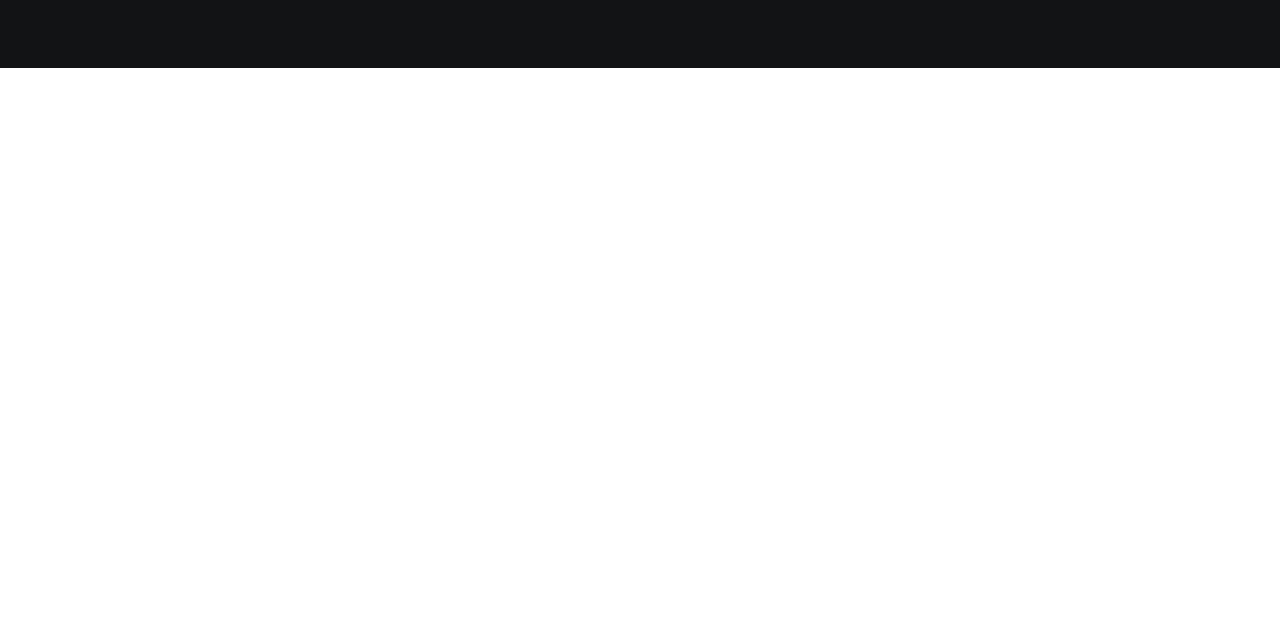
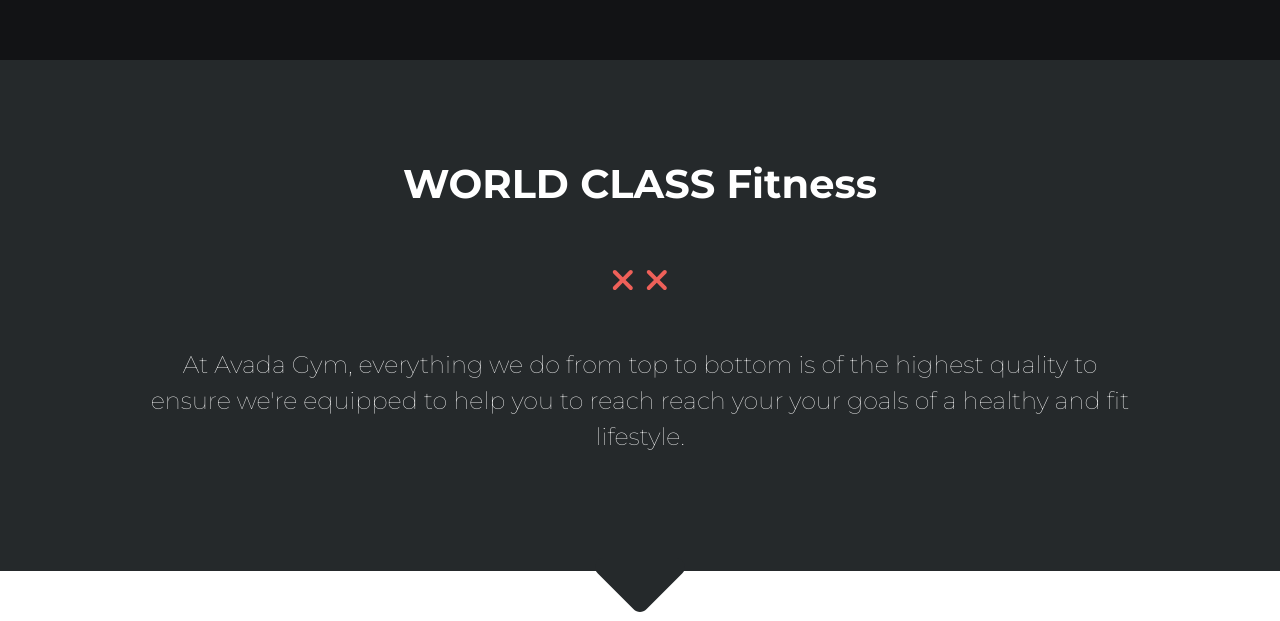
Before and after one commit to azizafarooq/proj-html-vuejs, a Vue app: page / in a window 1280 px wide. Shown: the part 744-1365 px from the top of the page. Before the commit the page ends 812 px from the top, so only its background shows below. Built offline with nearby package versions, Linux system fonts and the light colour scheme.

Commit message:
feat: jumbotron

```diff
--- a/src/components/AppHeader.vue
+++ b/src/components/AppHeader.vue
@@ -55,20 +55,28 @@
         <!--Banner-->
         <div class="banner">
             <h1>NO PAIN NO GAIN</h1>
-            <p class="mt-3">Motivation is what gets you started. Habit is what keeps you going.</p>
+            <p class="pt-6">Motivation is what gets you started. Habit is what keeps you going.</p>
             <button class="mt-3">Join us today</button>
         </div>
+    </header>
 
+    <!--Jumbotron-->
+    <div class="jumbotron">
+        <h1>WORLD CLASS Fitness</h1>
+        <font-awesome-icon class="xmark" v-for="xmark in 2" :icon="['fas', 'xmark']" style="color: #ee6059;" />
+        <p>At Avada Gym, everything we do from top to bottom is of the highest quality to ensure we're equipped
+            to help
+            you to reach reach your your goals of a healthy and fit lifestyle. </p>
+        <font-awesome-icon class="sortDown" :icon="['fas', 'sort-down']" style="color: #25292b;" />
+    </div>
 
-
-    </header>
+    <!--Inserire freccetta verso il basso-->
 </template>
 
 <style lang="scss" scoped>
 header {
     padding: 2.5rem;
     padding-bottom: 300px;
-    font-family: "Montserrat", sans-serif;
     background-image: url('/Images/home-banner.jpg');
     background-size: cover;
 
@@ -117,4 +125,37 @@
         }
     }
 }
+
+.jumbotron {
+    background-color: hsl(200deg 7.5% 15.69%);
+    color: white;
+    text-align: center;
+    padding: 100px 150px;
+    position: relative;
+
+    h1 {
+        font-weight: bolder;
+
+    }
+
+    p {
+        font-weight: lighter;
+        font-size: 1.5rem;
+
+    }
+
+    .xmark {
+        font-size: 2rem;
+        padding: 3rem 0.3rem;
+    }
+
+    .sortDown {
+        font-size: 9rem;
+        position: absolute;
+        bottom: -50px;
+        left: 50%;
+        transform: translateX(-50%);
+    }
+
+}
 </style>
--- a/src/main.js
+++ b/src/main.js
@@ -5,8 +5,9 @@
 import { library } from '@fortawesome/fontawesome-svg-core';
 import { FontAwesomeIcon } from '@fortawesome/vue-fontawesome';
 import { faXmark } from '@fortawesome/free-solid-svg-icons';
+import { faSortDown } from '@fortawesome/free-solid-svg-icons';
 
-library.add(faXmark);
+library.add(faXmark, faSortDown);
 
 const app = createApp(App);
 app.component('font-awesome-icon', FontAwesomeIcon);
--- a/src/styles/generals.scss
+++ b/src/styles/generals.scss
@@ -6,3 +6,7 @@
 ul {
     list-style: none;
 }
+
+* {
+    font-family: "Montserrat", sans-serif;
+}
```
